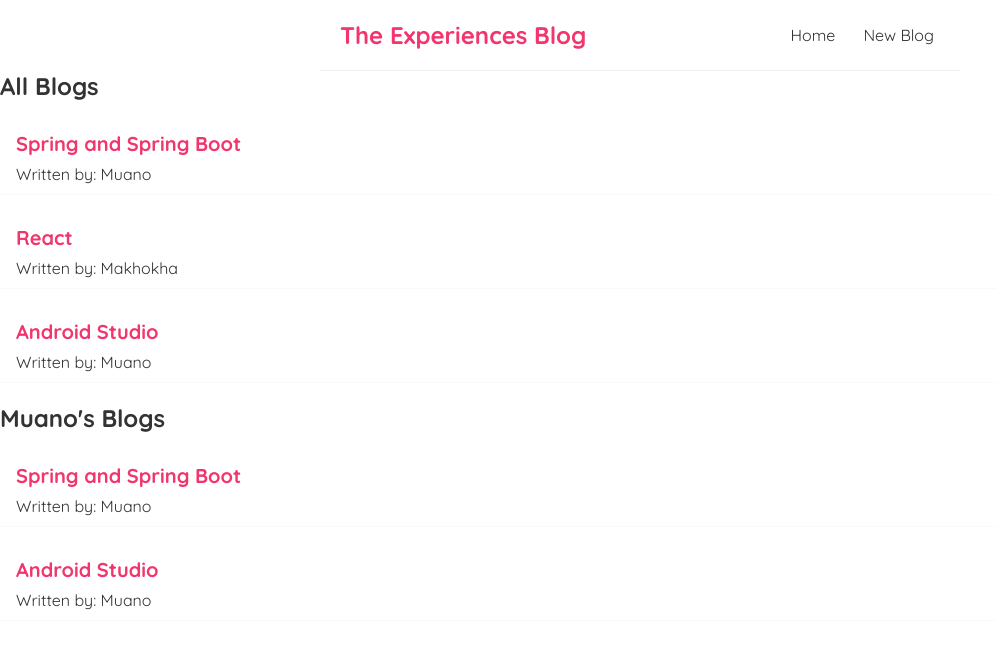
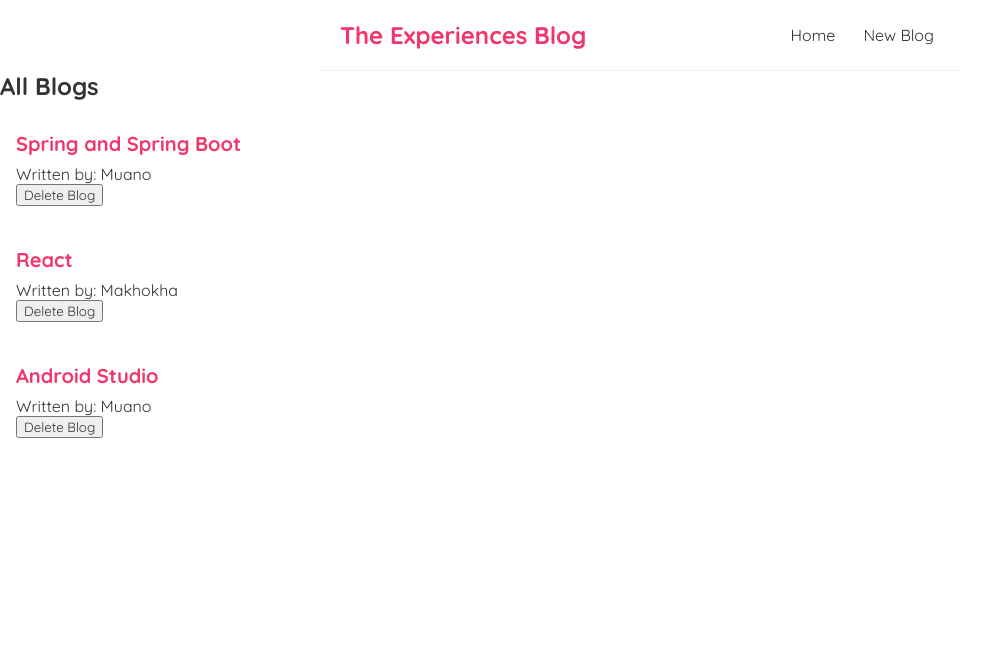
Before and after one commit to thebrain365/full-react-tutorial, a React (Create React App) app in the folder dojo-blog/: page / in a window 1280 px wide. Shown: the top 648 px of the page, without its empty margins (0-996 px from the left). Built offline with nearby package versions, Linux system fonts and the light colour scheme.

Commit message:
added the delete functionality

```diff
--- a/dojo-blog/src/BlogList.js
+++ b/dojo-blog/src/BlogList.js
@@ -1,4 +1,4 @@
-const BlogList = ({blogs,  title}) => {
+const BlogList = ({blogs, handleDelete, title}) => {
     return (
         <div className="blog-list">
             <h2>{ title }</h2>
@@ -6,6 +6,7 @@
                 <div className="blog-preview" key={ blog.id }>
                     <h2>{ blog.title }</h2>
                     <p>Written by: { blog.author }</p>
+                    <button onClick={ () => handleDelete(blog.id) }>Delete Blog</button>
                 </div>
             )) }
         </div>
--- a/dojo-blog/src/Home.js
+++ b/dojo-blog/src/Home.js
@@ -2,16 +2,20 @@
 import BlogList from "./BlogList";
 
 const Home = () => {
-    const [blogs] = useState([
+    const [blogs, setBlogs] = useState([
         {title: "Spring and Spring Boot", body: "lorem-ipsum...", author: "Muano", id: 1},
         {title: "React", body: "lorem-ipsum...", author: "Makhokha", id: 2},
         {title: "Android Studio", body: "lorem-ipsum...", author: "Muano", id: 3}
     ])
 
+    const handleDelete = id => {
+        let newBlogs = blogs.filter(blog => blog.id !== id);
+        setBlogs(newBlogs);
+    }
+
     return (
         <div className="home">
-            <BlogList blogs={ blogs } title="All Blogs"></BlogList>
-            <BlogList blogs={ blogs.filter(blog => blog.author === "Muano") } title="Muano's Blogs"></BlogList>
+            <BlogList blogs={ blogs } handleDelete={handleDelete} title="All Blogs"></BlogList>
         </div>
      );
 }
```
